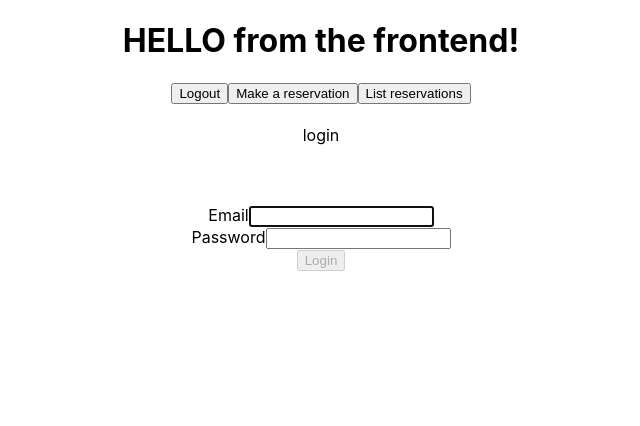
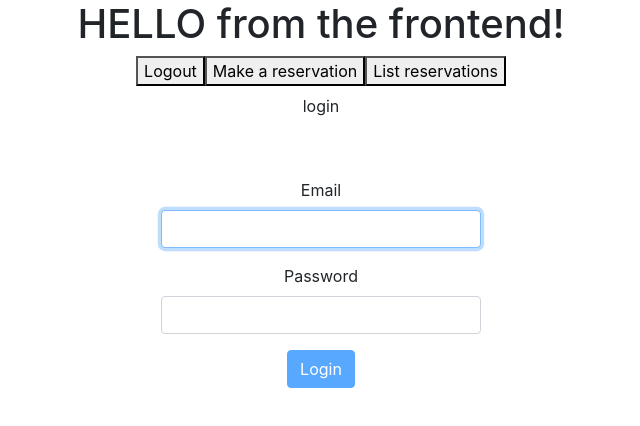
Before and after one commit to j-szulc/projekt_bd, a React (Create React App) app in the folder client/: page / in a window 1280 px wide. Shown: the top 426 px of the page, without its empty margins (319-959 px from the left). Built offline with nearby package versions, Linux system fonts and the light colour scheme; no server answers.

Commit message:
Working bootstrap

```diff
--- a/client/package.json
+++ b/client/package.json
@@ -7,6 +7,7 @@
     "@testing-library/react": "^11.1.0",
     "@testing-library/user-event": "^12.1.10",
     "axios": "^0.21.1",
+    "bootstrap": "^4.6.0",
     "react": "^17.0.1",
     "react-bootstrap": "^1.4.3",
     "react-dom": "^17.0.1",
--- a/client/src/App.js
+++ b/client/src/App.js
@@ -1,4 +1,5 @@
 import React, {Component} from 'react';
+import 'bootstrap/dist/css/bootstrap.min.css';
 import './App.css';
 import Login from './Login';
 import Pools from './Pools';
--- a/client/src/Login.js
+++ b/client/src/Login.js
@@ -59,7 +59,7 @@ class Login extends Component {
                             onChange={(e) => this.setState({password: e.target.value})}
                         />
                     </Form.Group>
-                    <Button block size="lg" type="submit" disabled={!this.validateForm()}>
+                    <Button variant="primary" type="submit" disabled={!this.validateForm()}>
                         Login
                     </Button>
                 </Form>
--- a/client/src/Pools.js
+++ b/client/src/Pools.js
@@ -2,6 +2,8 @@ import React, {Component} from 'react';
 import './Pools.css';
 import axios from 'axios'
 import {changeRootState} from './state-manager'
+import Table from 'react-bootstrap/Table'
+import 'bootstrap/dist/css/bootstrap.min.css';
 
 class Pools extends Component {
 
@@ -26,7 +28,7 @@ class Pools extends Component {
 
     render() {
         return <div>
-            <table>
+            <Table bordered>
                 <thead>
                     <tr>
                         <th>Id</th>
@@ -44,7 +46,7 @@ class Pools extends Component {
                         </tbody>;
                     }
                 )}
-            </table>
+            </Table>
         </div>;
     }
 }
--- a/client/src/Timetable.js
+++ b/client/src/Timetable.js
@@ -3,6 +3,8 @@ import './Timetable.css';
 import axios from 'axios'
 import {isDefined} from './helpers'
 import {changeRootState} from './state-manager'
+import Table from 'react-bootstrap/Table'
+import 'bootstrap/dist/css/bootstrap.min.css';
 
 class Timetable extends Component {
 
@@ -112,7 +114,7 @@ class Timetable extends Component {
     render() {
         return <div>
             <h1>Selected pool: {this.selectedPool} </h1>
-            <table>
+            <Table bordered size="sm">
                 <thead>
                     <tr>
                         <td colSpan="100%">
@@ -143,7 +145,7 @@ class Timetable extends Component {
                         </tr>
                     )}
                 </tbody>
-            </table>
+            </Table>
             <button onClick={(e)=>this.makeReservation()}>Reserve</button>
         </div>;
     }
```
Also changed, not shown: 1 other file (tests, documents, lock files or other folders).
